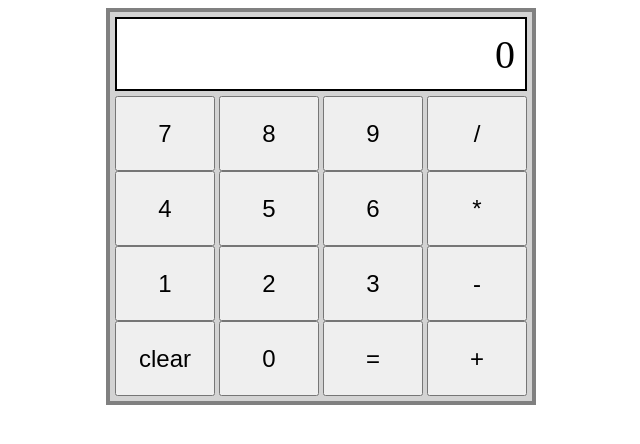
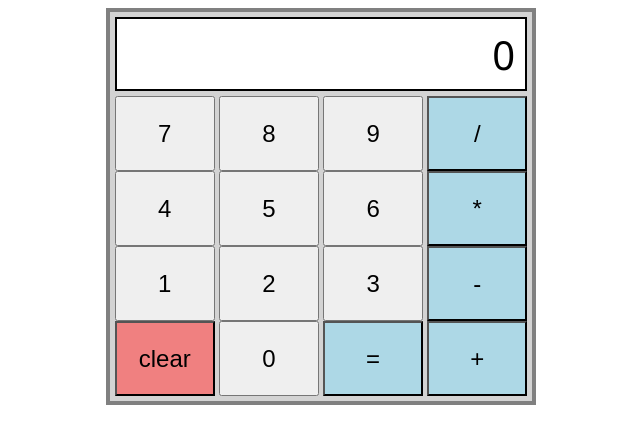
Before and after one commit to sweatylolz/calc, a plain HTML site: page index.html in a window 1280 px wide. Shown: the whole page, without its empty margins (319-959 px from the left). Drawn offline with Linux system fonts and the light colour scheme.

Commit message:
style changes to the calc

```diff
--- a/index.html
+++ b/index.html
@@ -18,7 +18,7 @@
         <button class="number", id="seven", value="7">7</button>
         <button class="number", id="eight" value="8">8</button>
         <button class="number", id="nine" value=9>9</button>
-        <button id="divide">/</button>
+        <button class="operand", id="divide">/</button>
         </div>
 
         <div class="row2">
--- a/styles.css
+++ b/styles.css
@@ -1,7 +1,7 @@
 body {
     display: flex;
     justify-content: center;
-
+    font-family: 'Segoe UI', Tahoma, Geneva, Verdana, sans-serif;
 }
 
 #display {
@@ -24,6 +24,10 @@ button {
     font-size: x-large;
 }
 
+button:hover, #clear:hover {
+    background-color: gray;
+}
+
 #calculator {
     border: gray 4px solid;
     padding: 5px;
@@ -33,3 +37,11 @@ button {
 .row1 {
     padding-top: 5px;
 }
+
+.operand {
+    background-color: lightblue;
+}
+
+#clear {
+    background-color: lightcoral;
+}
```
